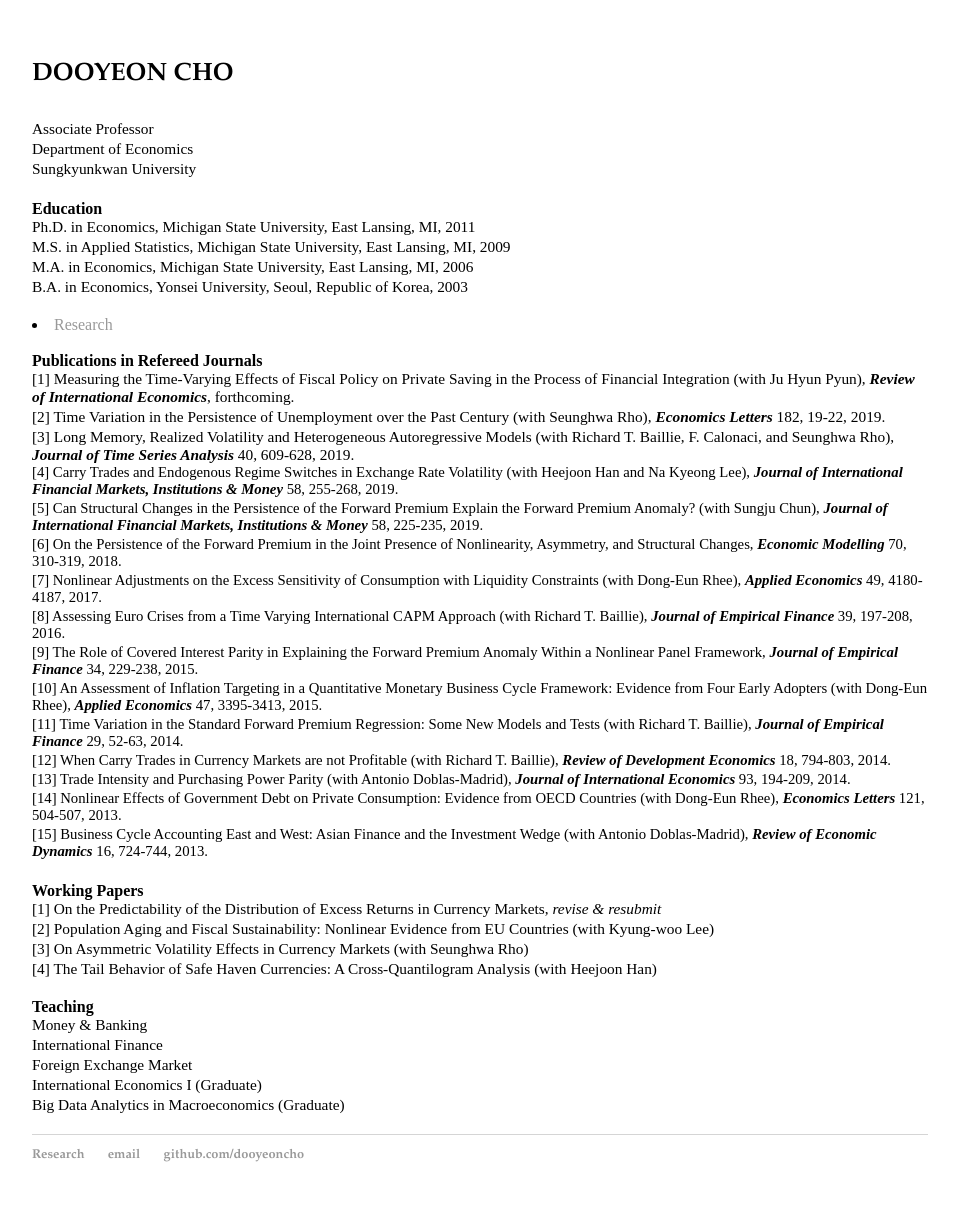
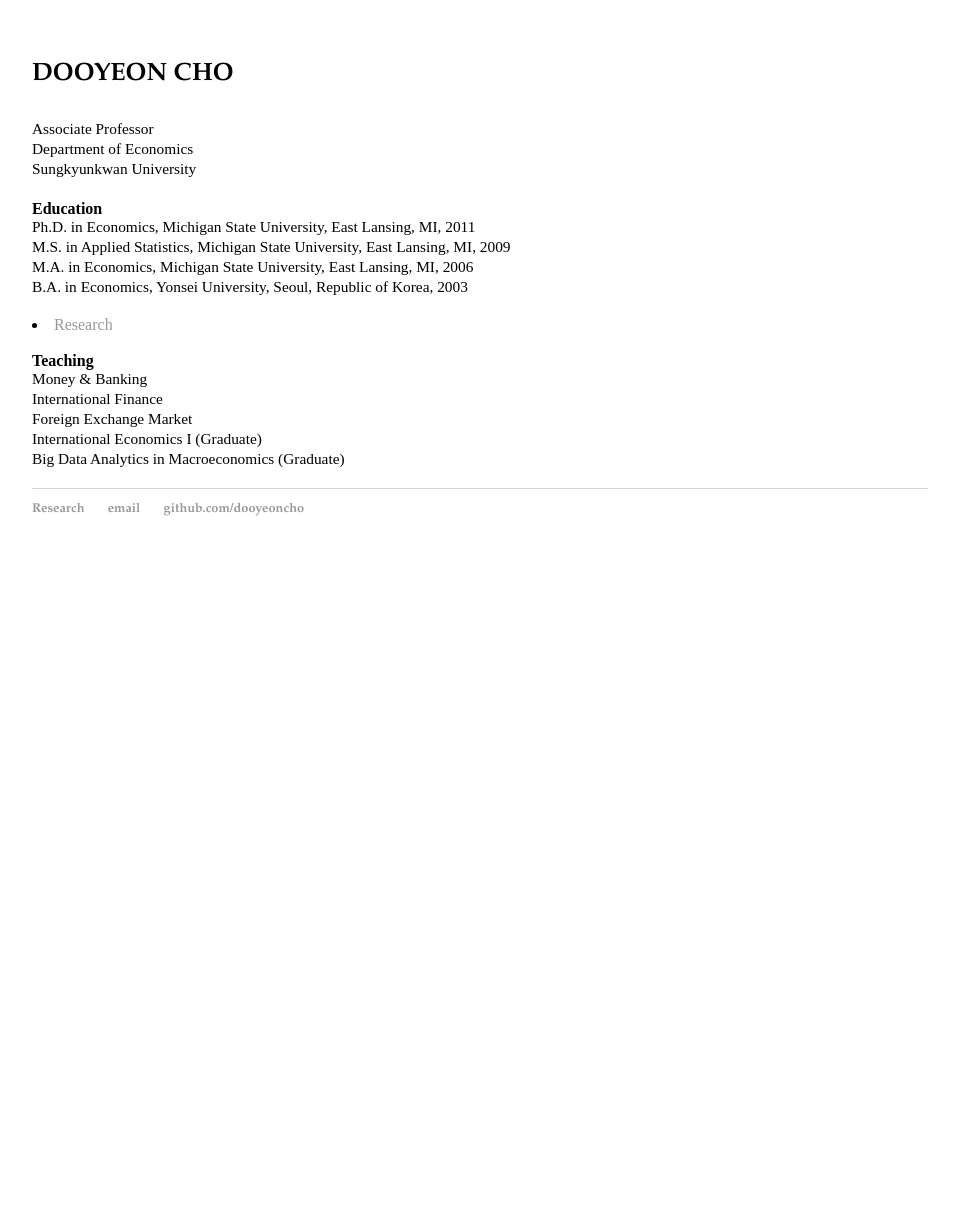
Before and after one commit to dooyeoncho/dooyeoncho.github.io, a Jekyll site: the page built from index.html, in a window 1280 px wide. Shown: the whole page, without its empty margins (160-1119 px from the left). Built offline with Jekyll 4.4.1, drawn with Linux system fonts in a browser that asks for light colours; after the commit the page ends 900 px from its top, so only the background shows below that.

Commit message:
Update index.html

```diff
--- a/index.html
+++ b/index.html
@@ -21,31 +21,6 @@ title: Dooyeon Cho - personal webpage
 
 <li><a href="/pages/research.html" target="_blank"> Research</a></li>&nbsp;
 
-<div><b>Publications in Refereed Journals</b>
-		<div>[1] Measuring the Time-Varying Effects of Fiscal Policy on Private Saving in the Process of Financial Integration (with Ju Hyun Pyun), <em property="italic"><b>Review of International Economics</b></em>, forthcoming. </div>
-		<div>[2] Time Variation in the Persistence of Unemployment over the Past Century (with Seunghwa Rho), <em property="italic"><b>Economics Letters</b></em> 182, 19-22, 2019. </div>
-		<div>[3] Long Memory, Realized Volatility and Heterogeneous Autoregressive Models (with Richard T. Baillie, F. Calonaci, and Seunghwa Rho), <em property="italic"><b>Journal of Time Series Analysis</b></em> 40, 609-628, 2019.
-		<div>[4] Carry Trades and Endogenous Regime Switches in Exchange Rate Volatility (with Heejoon Han and Na Kyeong Lee), <em property="italic"><b>Journal of International Financial Markets, Institutions & Money</b></em> 58, 255-268, 2019. </div>
-		<div>[5] Can Structural Changes in the Persistence of the Forward Premium Explain the Forward Premium Anomaly? (with Sungju Chun), <em property="italic"><b>Journal of International Financial Markets, Institutions & Money</b></em> 58, 225-235, 2019. </div>
-		<div>[6] On the Persistence of the Forward Premium in the Joint Presence of Nonlinearity, Asymmetry, and Structural Changes, <em property="italic"><b>Economic Modelling</b></em> 70, 310-319, 2018. </div>
-		<div>[7] Nonlinear Adjustments on the Excess Sensitivity of Consumption with Liquidity Constraints (with Dong-Eun Rhee), <em property="italic"><b>Applied Economics</b></em> 49, 4180-4187, 2017. </div>
-		<div>[8] Assessing Euro Crises from a Time Varying International CAPM Approach (with Richard T. Baillie), <em property="italic"><b>Journal of Empirical Finance</b></em> 39, 197-208, 2016. </div>
-		<div>[9] The Role of Covered Interest Parity in Explaining the Forward Premium Anomaly Within a Nonlinear Panel Framework, <em property="italic"><b>Journal of Empirical Finance</b></em> 34, 229-238, 2015. </div>
-		<div>[10] An Assessment of Inflation Targeting in a Quantitative Monetary Business Cycle Framework: Evidence from Four Early Adopters (with Dong-Eun Rhee), <em property="italic"><b>Applied Economics</b></em> 47, 3395-3413, 2015. </div>
-		<div>[11] Time Variation in the Standard Forward Premium Regression: Some New Models and Tests (with Richard T. Baillie), <em property="italic"><b>Journal of Empirical Finance</b></em> 29, 52-63, 2014. </div>
-		<div>[12] When Carry Trades in Currency Markets are not Profitable (with Richard T. Baillie), <em property="italic"><b>Review of Development Economics</b></em> 18, 794-803, 2014. </div>
-		<div>[13] Trade Intensity and Purchasing Power Parity (with Antonio Doblas-Madrid), <em property="italic"><b>Journal of International Economics</b></em> 93, 194-209, 2014. </div>
-		<div>[14] Nonlinear Effects of Government Debt on Private Consumption: Evidence from OECD Countries (with Dong-Eun Rhee), <em property="italic"><b>Economics Letters</b></em> 121, 504-507, 2013. </div>
-		<div>[15] Business Cycle Accounting East and West: Asian Finance and the Investment Wedge (with Antonio Doblas-Madrid), <em property="italic"><b>Review of Economic Dynamics</b></em> 16, 724-744, 2013. </div>
-	</div>&nbsp;
-</div>
-	<div> <b>Working Papers</b>
-		<div>[1] On the Predictability of the Distribution of Excess Returns in Currency Markets, <em property="italic">revise & resubmit</em></div>
-		<div>[2] Population Aging and Fiscal Sustainability: Nonlinear Evidence from EU Countries (with Kyung-woo Lee)</div>
-		<div>[3] On Asymmetric Volatility Effects in Currency Markets (with Seunghwa Rho)</div>
-		<div>[4] The Tail Behavior of Safe Haven Currencies: A Cross-Quantilogram Analysis (with Heejoon Han)</div>
-		</div>
-</div>
 
 &nbsp;
 			<div> <b>Teaching</b>
```
